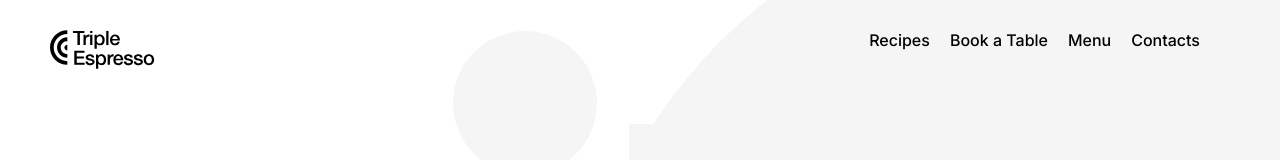
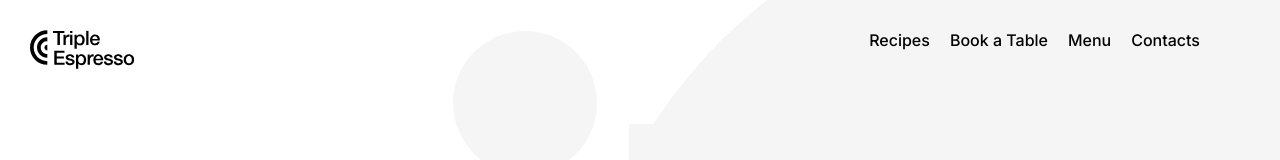
Before and after one commit to VariusValinium22/se_project_coffeeshop, a plain HTML site: page index.html in a window 1280 px wide. Shown: the top 160 px of the page. Drawn offline with Linux system fonts and the light colour scheme.

Commit message:
CoffeeShop: 5th push

```diff
--- a/blocks/nav.css
+++ b/blocks/nav.css
@@ -12,7 +12,7 @@
   width: 105px;
   height: 39px;
   position: relative;
-  margin-left: -30px;
+  margin-left: -50px;
 }
 
 .nav__links {
```
